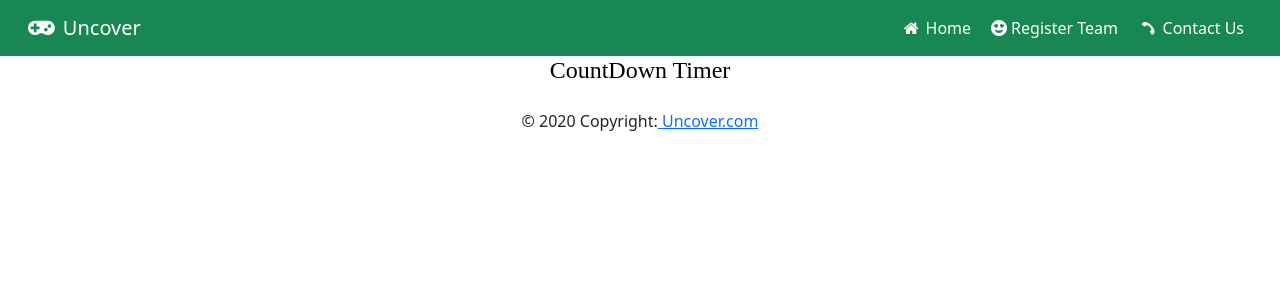
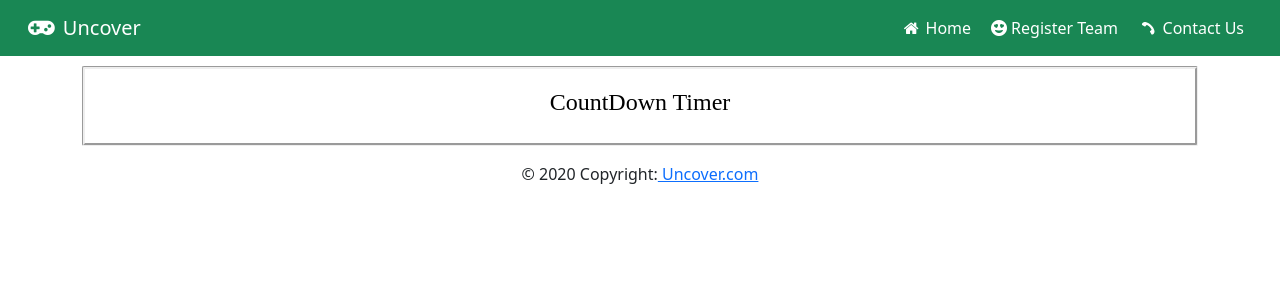
Before and after one commit to clintonwuks/uncover, a React (Create React App) app: page / in a window 1280 px wide. Shown: the top 300 px of the page. Built offline with nearby package versions, Linux system fonts and the light colour scheme; a web font is replaced by a local one.

Commit message:
countdown started

```diff
--- a/src/Components/CountdownTimer.jsx
+++ b/src/Components/CountdownTimer.jsx
@@ -1,16 +1,13 @@
 import React from 'react';
+import '../countdownTimer.css';
 
 function CountdownTimer() {
     return (
-        <div>
-            <div className="display-t">
-                <div >
-                    <span>
+            <div id='timer' className="display-t ">
+                    <span className='countdown'>
                         <h4>CountDown Timer</h4>
                     </span>
-                </div>
             </div>
-        </div>
     );
 }
 
--- /dev/null
+++ b/src/countdownTimer.css
@@ -0,0 +1,17 @@
+* {
+    margin: 0%;
+    padding: 0%;
+}
+
+.countdown {
+    margin-top: 10px;
+    /* padding-top: 100px; */
+    display: flex;
+    justify-content: center;
+    align-items: center;
+    height: 10vh;
+    /* width: 10; */
+    border-radius: 2px;
+    border-style: groove;
+    /* box-shadow: 0.5em; */
+}
```
